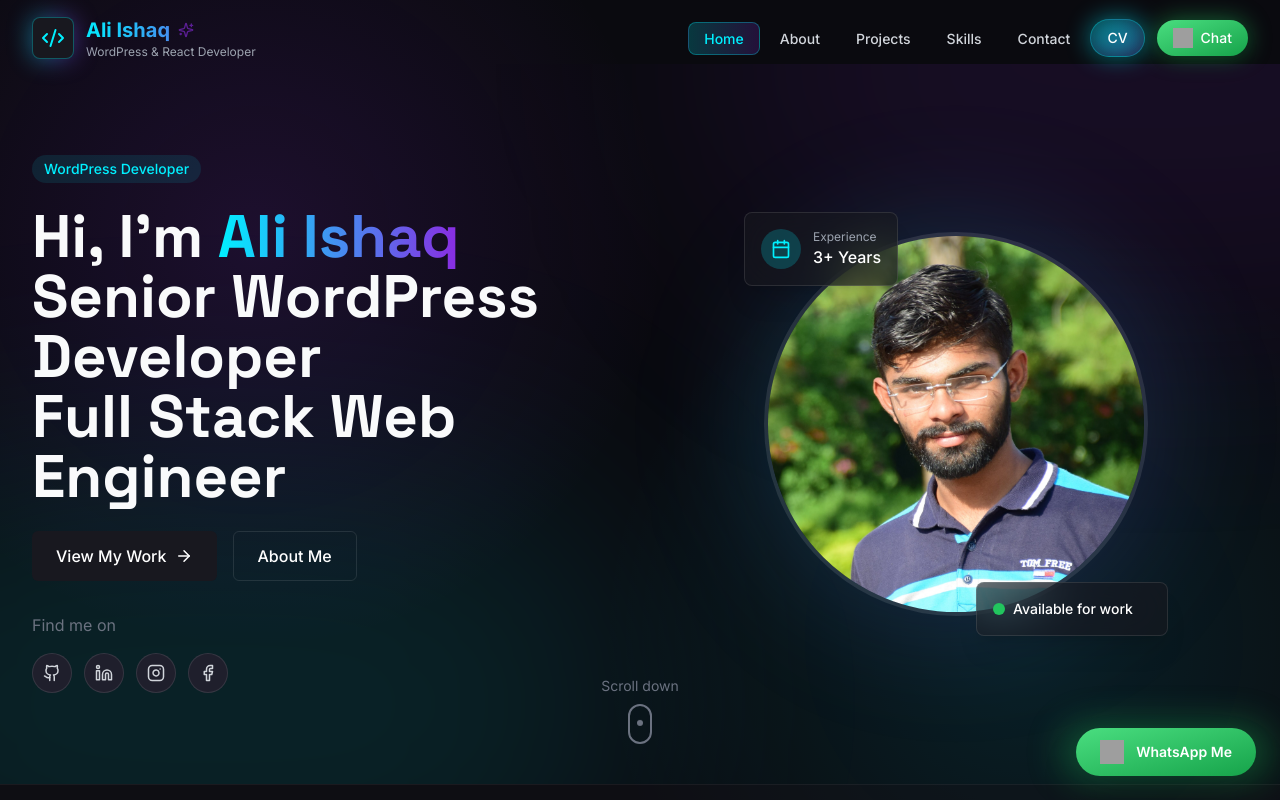
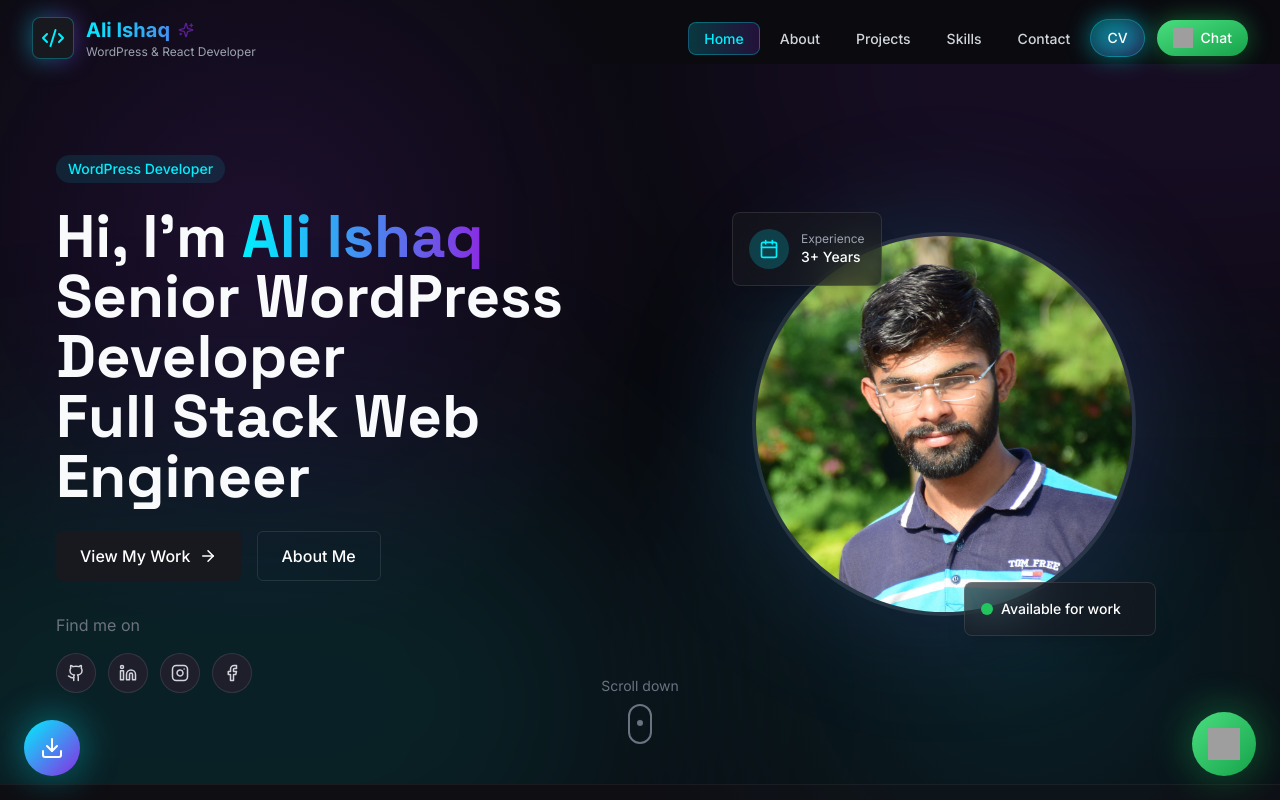
Before and after one commit to aliishaqsandho1/dark-mode-legacy-15, a React (Vite) app: page / in a window 1280 px wide. Shown: the top 800 px of the page. Built offline with nearby package versions, Linux system fonts and the light colour scheme; grey boxes are pictures that could not be loaded.

Commit message:
Improve home page responsiveness and add CV/WhatsApp buttons

```diff
--- a/src/App.tsx
+++ b/src/App.tsx
@@ -9,6 +9,7 @@ import { useEffect } from "react";
 import Navbar from "./components/Navbar";
 import Footer from "./components/Footer";
 import WhatsAppButton from "./components/WhatsAppButton";
+import CVButton from "./components/CVButton";
 import Index from "./pages/Index";
 import Projects from "./pages/Projects";
 import Skills from "./pages/Skills";
@@ -50,6 +51,7 @@ const App = () => (
       <BrowserRouter>
         <Navbar />
         <WhatsAppButton />
+        <CVButton />
         <AnimatedRoutes />
         <Footer />
       </BrowserRouter>
--- /dev/null
+++ b/src/components/CVButton.tsx
@@ -0,0 +1,51 @@
+import { motion } from "framer-motion";
+import { Download } from "lucide-react";
+
+const CVButton = () => {
+  const cvUrl = "http://itsali.site/wp-content/uploads/2025/11/ALI-ISHAQ-CV.pdf";
+
+  return (
+    <motion.a
+      href={cvUrl}
+      target="_blank"
+      rel="noopener noreferrer"
+      className="fixed bottom-6 left-6 z-50 group"
+      initial={{ scale: 0, opacity: 0 }}
+      animate={{ scale: 1, opacity: 1 }}
+      transition={{ delay: 1, duration: 0.5, type: "spring" }}
+      whileHover={{ scale: 1.1 }}
+      whileTap={{ scale: 0.95 }}
+      download
+    >
+      <div className="relative">
+        {/* Pulsing background effect */}
+        <motion.div
+          className="absolute inset-0 bg-neon-blue rounded-full blur-lg opacity-50"
+          animate={{
+            scale: [1, 1.2, 1],
+            opacity: [0.5, 0.3, 0.5],
+          }}
+          transition={{
+            duration: 2,
+            repeat: Infinity,
+            ease: "easeInOut",
+          }}
+        />
+
+        {/* Main button */}
+        <div className="relative bg-gradient-to-br from-neon-blue to-neon-purple text-white p-4 rounded-full shadow-2xl flex items-center justify-center transition-all duration-300">
+          <Download className="w-6 h-6" />
+        </div>
+
+        {/* Hover tooltip */}
+        <div className="absolute bottom-full left-0 mb-2 opacity-0 group-hover:opacity-100 transition-opacity duration-300 pointer-events-none">
+          <div className="bg-dark-300 text-white px-3 py-2 rounded-lg text-xs whitespace-nowrap shadow-lg">
+            Download CV
+          </div>
+        </div>
+      </div>
+    </motion.a>
+  );
+};
+
+export default CVButton;
--- a/src/components/WhatsAppButton.tsx
+++ b/src/components/WhatsAppButton.tsx
@@ -33,15 +33,12 @@ const WhatsAppButton = () => {
         />
 
         {/* Main button */}
-        <div className="relative bg-gradient-to-br from-green-400 to-green-600 hover:from-green-500 hover:to-green-700 text-white px-6 py-3 rounded-full shadow-2xl flex items-center gap-3 transition-all duration-300">
-        <img
-          src="http://itsali.site/wp-content/uploads/2025/11/whatsapp.png"
-          alt="WhatsApp"
-          className="w-6 h-6"
-        />
-          <span className="font-semibold text-sm whitespace-nowrap">
-            WhatsApp Me
-          </span>
+        <div className="relative bg-gradient-to-br from-green-400 to-green-600 hover:from-green-500 hover:to-green-700 text-white p-4 rounded-full shadow-2xl flex items-center justify-center transition-all duration-300">
+          <img
+            src="http://itsali.site/wp-content/uploads/2025/11/whatsapp.png"
+            alt="WhatsApp"
+            className="w-8 h-8"
+          />
         </div>
 
         {/* Hover tooltip */}
--- a/src/pages/Index.tsx
+++ b/src/pages/Index.tsx
@@ -99,34 +99,34 @@ const Index = () => {
   return (
     <main className="pt-16">
       {/* Hero Section */}
-      <section className="min-h-[90vh] flex items-center relative overflow-hidden">
+      <section className="min-h-[90vh] flex items-center relative overflow-hidden px-4 sm:px-6">
         <div className="absolute inset-0 z-0">
           <div className="absolute top-0 right-0 w-2/3 h-2/3 bg-neon-purple/10 rounded-full blur-[120px] -translate-y-1/2 translate-x-1/3"></div>
           <div className="absolute bottom-0 left-0 w-2/3 h-2/3 bg-neon-blue/10 rounded-full blur-[120px] translate-y-1/3 -translate-x-1/4"></div>
         </div>
 
-        <div className="container-custom relative z-10">
-          <div className="grid grid-cols-1 lg:grid-cols-2 gap-12 items-center">
-            <div>
+        <div className="container-custom relative z-10 w-full">
+          <div className="grid grid-cols-1 lg:grid-cols-2 gap-8 lg:gap-12 items-center">
+            <div className="px-2 sm:px-0">
               <motion.div
                 initial={{ opacity: 0, y: 20 }}
                 animate={{ opacity: 1, y: 0 }}
                 transition={{ duration: 0.6 }}
               >
-                <div className="inline-block px-3 py-1 rounded-full bg-neon-blue/10 text-neon-blue text-sm font-medium mb-6">
+                <div className="inline-block px-3 py-1 rounded-full bg-neon-blue/10 text-neon-blue text-sm font-medium mb-4 sm:mb-6">
                   WordPress Developer
                 </div>
-                <h1 className="text-4xl md:text-5xl lg:text-6xl font-bold leading-tight mb-6">
+                <h1 className="text-3xl sm:text-4xl md:text-5xl lg:text-6xl font-bold leading-tight mb-4 sm:mb-6">
                   Hi, I'm <span className="text-gradient">Ali Ishaq</span>
                   <br />
                   Senior WordPress Developer <br />
                   Full Stack Web Engineer
                 </h1>
 
-                <div className="flex flex-wrap gap-4 mb-8">
+                <div className="flex flex-wrap gap-3 sm:gap-4 mb-6 sm:mb-8">
                   <Link
                     to="/projects"
-                    className="neo-button flex items-center"
+                    className="neo-button flex items-center text-sm sm:text-base"
                   >
                     <span>View My Work</span>
                     <ArrowRight size={18} className="ml-2" />
@@ -134,14 +134,14 @@ const Index = () => {
 
                   <button
                     onClick={scrollToAbout}
-                    className="px-6 py-3 rounded-md border border-white/10 text-white font-medium hover:bg-white/5 transition-colors duration-300"
+                    className="px-4 sm:px-6 py-2 sm:py-3 rounded-md border border-white/10 text-white font-medium hover:bg-white/5 transition-colors duration-300 text-sm sm:text-base"
                   >
                     About Me
                   </button>
                 </div>
 
-                <div className="mt-8">
-                  <p className="text-gray-500 mb-4">Find me on</p>
+                <div className="mt-6 sm:mt-8">
+                  <p className="text-gray-500 mb-3 sm:mb-4 text-sm sm:text-base">Find me on</p>
                   <SocialLinks showEmailAndWebsite={false} />
                 </div>
               </motion.div>
@@ -151,9 +151,9 @@ const Index = () => {
               initial={{ opacity: 0, scale: 0.9 }}
               animate={{ opacity: 1, scale: 1 }}
               transition={{ duration: 0.6, delay: 0.2 }}
-              className="relative flex items-center justify-center"
+              className="relative flex items-center justify-center px-4 sm:px-0"
             >
-              <div className="relative w-80 h-80 lg:w-96 lg:h-96">
+              <div className="relative w-64 h-64 sm:w-80 sm:h-80 lg:w-96 lg:h-96">
                 <div className="absolute inset-0 bg-gradient-to-br from-neon-blue/20 to-neon-purple/20 rounded-full blur-3xl"></div>
                 <img
                   src={profileImage}
@@ -161,21 +161,21 @@ const Index = () => {
                   className="relative w-full h-full object-cover rounded-full border-4 border-white/10"
                 />
 
-                <div className="absolute -bottom-5 -right-5 p-4 glass-panel rounded-lg backdrop-blur-xl w-48 z-10">
+                <div className="absolute -bottom-3 -right-3 sm:-bottom-5 sm:-right-5 p-3 sm:p-4 glass-panel rounded-lg backdrop-blur-xl w-40 sm:w-48 z-10">
                   <div className="flex items-center">
-                    <div className="w-3 h-3 rounded-full bg-green-500 mr-2"></div>
-                    <p className="text-white text-sm font-medium">Available for work</p>
+                    <div className="w-2.5 h-2.5 sm:w-3 sm:h-3 rounded-full bg-green-500 mr-2"></div>
+                    <p className="text-white text-xs sm:text-sm font-medium">Available for work</p>
                   </div>
                 </div>
 
-                <div className="absolute -top-5 -left-5 p-4 glass-panel rounded-lg backdrop-blur-xl z-10">
-                  <div className="flex items-center space-x-3">
-                    <div className="bg-neon-blue/20 w-10 h-10 rounded-full flex items-center justify-center text-neon-blue">
-                      <Calendar size={20} />
+                <div className="absolute -top-3 -left-3 sm:-top-5 sm:-left-5 p-3 sm:p-4 glass-panel rounded-lg backdrop-blur-xl z-10">
+                  <div className="flex items-center space-x-2 sm:space-x-3">
+                    <div className="bg-neon-blue/20 w-8 h-8 sm:w-10 sm:h-10 rounded-full flex items-center justify-center text-neon-blue">
+                      <Calendar size={16} className="sm:w-5 sm:h-5" />
                     </div>
                     <div>
-                      <p className="text-gray-400 text-xs">Experience</p>
-                      <p className="text-white font-medium">3+ Years</p>
+                      <p className="text-gray-400 text-[10px] sm:text-xs">Experience</p>
+                      <p className="text-white font-medium text-xs sm:text-sm">3+ Years</p>
                     </div>
                   </div>
                 </div>
@@ -210,16 +210,16 @@ const Index = () => {
       </section>
 
       {/* About Section */}
-      <section ref={aboutRef} className="section bg-dark-200/50 border-y border-white/5">
+      <section ref={aboutRef} className="section bg-dark-200/50 border-y border-white/5 px-4 sm:px-6">
         <div className="container-custom">
           <AnimatedSection>
-            <div className="text-center mb-16">
-              <h2 className="text-3xl md:text-4xl font-bold mb-4">About <span className="text-gradient">Me</span></h2>
-              <p className="text-gray-400 max-w-2xl mx-auto">Get to know me and my expertise in web development</p>
+            <div className="text-center mb-12 sm:mb-16">
+              <h2 className="text-2xl sm:text-3xl md:text-4xl font-bold mb-3 sm:mb-4">About <span className="text-gradient">Me</span></h2>
+              <p className="text-gray-400 max-w-2xl mx-auto text-sm sm:text-base px-4">Get to know me and my expertise in web development</p>
             </div>
           </AnimatedSection>
 
-          <div className="grid grid-cols-1 lg:grid-cols-3 gap-8">
+          <div className="grid grid-cols-1 lg:grid-cols-3 gap-6 sm:gap-8">
             <AnimatedSection delay={0.1} direction="up" className="glass-panel p-6 rounded-xl">
               <div className="bg-neon-blue/20 w-12 h-12 rounded-full flex items-center justify-center text-neon-blue mb-4">
                 <Code size={24} />
@@ -308,12 +308,12 @@ const Index = () => {
       </section>
 
       {/* Experience Section */}
-      <section className="section">
+      <section className="section px-4 sm:px-6">
         <div className="container-custom">
           <AnimatedSection>
-            <div className="text-center mb-16">
-              <h2 className="text-3xl md:text-4xl font-bold mb-4">Work <span className="text-gradient">Experience</span></h2>
-              <p className="text-gray-400 max-w-2xl mx-auto">My professional journey as a developer</p>
+            <div className="text-center mb-12 sm:mb-16">
+              <h2 className="text-2xl sm:text-3xl md:text-4xl font-bold mb-3 sm:mb-4">Work <span className="text-gradient">Experience</span></h2>
+              <p className="text-gray-400 max-w-2xl mx-auto text-sm sm:text-base px-4">My professional journey as a developer</p>
             </div>
           </AnimatedSection>
 
@@ -345,17 +345,17 @@ const Index = () => {
       </section>
 
       {/* Featured Projects Section */}
-      <section className="section bg-dark-200/50 border-y border-white/5">
+      <section className="section bg-dark-200/50 border-y border-white/5 px-4 sm:px-6">
         <div className="container-custom">
           <AnimatedSection>
-            <div className="flex flex-col md:flex-row md:items-center md:justify-between mb-16">
-              <div>
-                <h2 className="text-3xl md:text-4xl font-bold mb-4">Featured <span className="text-gradient">Projects</span></h2>
-                <p className="text-gray-400 max-w-2xl">A selection of my recent work</p>
+            <div className="flex flex-col md:flex-row md:items-center md:justify-between mb-12 sm:mb-16">
+              <div className="px-2 sm:px-0">
+                <h2 className="text-2xl sm:text-3xl md:text-4xl font-bold mb-3 sm:mb-4">Featured <span className="text-gradient">Projects</span></h2>
+                <p className="text-gray-400 max-w-2xl text-sm sm:text-base">A selection of my recent work</p>
               </div>
               <Link
                 to="/projects"
-                className="mt-4 md:mt-0 neo-button flex items-center self-start"
+                className="mt-4 md:mt-0 neo-button flex items-center self-start text-sm sm:text-base"
               >
                 <span>View All Projects</span>
                 <ArrowRight size={18} className="ml-2" />
@@ -363,7 +363,7 @@ const Index = () => {
             </div>
           </AnimatedSection>
 
-          <div className="grid grid-cols-1 md:grid-cols-2 lg:grid-cols-3 gap-8">
+          <div className="grid grid-cols-1 md:grid-cols-2 lg:grid-cols-3 gap-6 sm:gap-8">
             {projects.map((project, index) => (
               <AnimatedSection key={index} delay={0.1 * index}>
                 <ProjectCard {...project} />
@@ -374,46 +374,46 @@ const Index = () => {
       </section>
 
       {/* Call to Action */}
-      <section className="section">
+      <section className="section px-4 sm:px-6">
         <div className="container-custom">
           <AnimatedSection>
-            <div className="glass-panel p-8 md:p-12 rounded-2xl relative overflow-hidden">
+            <div className="glass-panel p-6 sm:p-8 md:p-12 rounded-2xl relative overflow-hidden">
               <div className="absolute inset-0 opacity-10">
                 <div className="absolute -top-24 -right-24 w-64 h-64 rounded-full bg-neon-blue blur-[80px]"></div>
                 <div className="absolute -bottom-24 -left-24 w-64 h-64 rounded-full bg-neon-purple blur-[80px]"></div>
               </div>
 
               <div className="relative z-10 text-center max-w-2xl mx-auto">
-                <h2 className="text-3xl md:text-4xl font-bold mb-6">Ready to work together?</h2>
-                <p className="text-gray-400 mb-8">
+                <h2 className="text-2xl sm:text-3xl md:text-4xl font-bold mb-4 sm:mb-6">Ready to work together?</h2>
+                <p className="text-gray-400 mb-6 sm:mb-8 text-sm sm:text-base px-2">
                   I'm currently available for freelance projects and full-time positions.
                   Let's create something amazing together!
                 </p>
-                <div className="flex flex-col sm:flex-row items-center justify-center gap-4">
+                <div className="flex flex-col sm:flex-row items-center justify-center gap-3 sm:gap-4">
                   <Link
                     to="/contact"
-                    className="neo-button flex items-center"
+                    className="neo-button flex items-center text-sm sm:text-base"
                   >
                     <span>Get in Touch</span>
                     <ArrowRight size={18} className="ml-2" />
                   </Link>
 
-                  <div className="flex items-center space-x-4">
+                  <div className="flex items-center space-x-3 sm:space-x-4">
                     <a
                       href="https://github.com/AliIshaqPro"
                       target="_blank"
                       rel="noopener noreferrer"
-                      className="p-2.5 rounded-full bg-dark-400 border border-white/10 text-white hover:text-neon-blue transition-colors"
+                      className="p-2 sm:p-2.5 rounded-full bg-dark-400 border border-white/10 text-white hover:text-neon-blue transition-colors"
                     >
-                      <Github size={20} />
+                      <Github size={18} className="sm:w-5 sm:h-5" />
                     </a>
                     <a
                       href="https://www.linkedin.com/in/ali-ishaq-sandhu/"
                       target="_blank"
                       rel="noopener noreferrer"
-                      className="p-2.5 rounded-full bg-dark-400 border border-white/10 text-white hover:text-neon-blue transition-colors"
+                      className="p-2 sm:p-2.5 rounded-full bg-dark-400 border border-white/10 text-white hover:text-neon-blue transition-colors"
                     >
-                      <Linkedin size={20} />
+                      <Linkedin size={18} className="sm:w-5 sm:h-5" />
                     </a>
                   </div>
                 </div>
```
